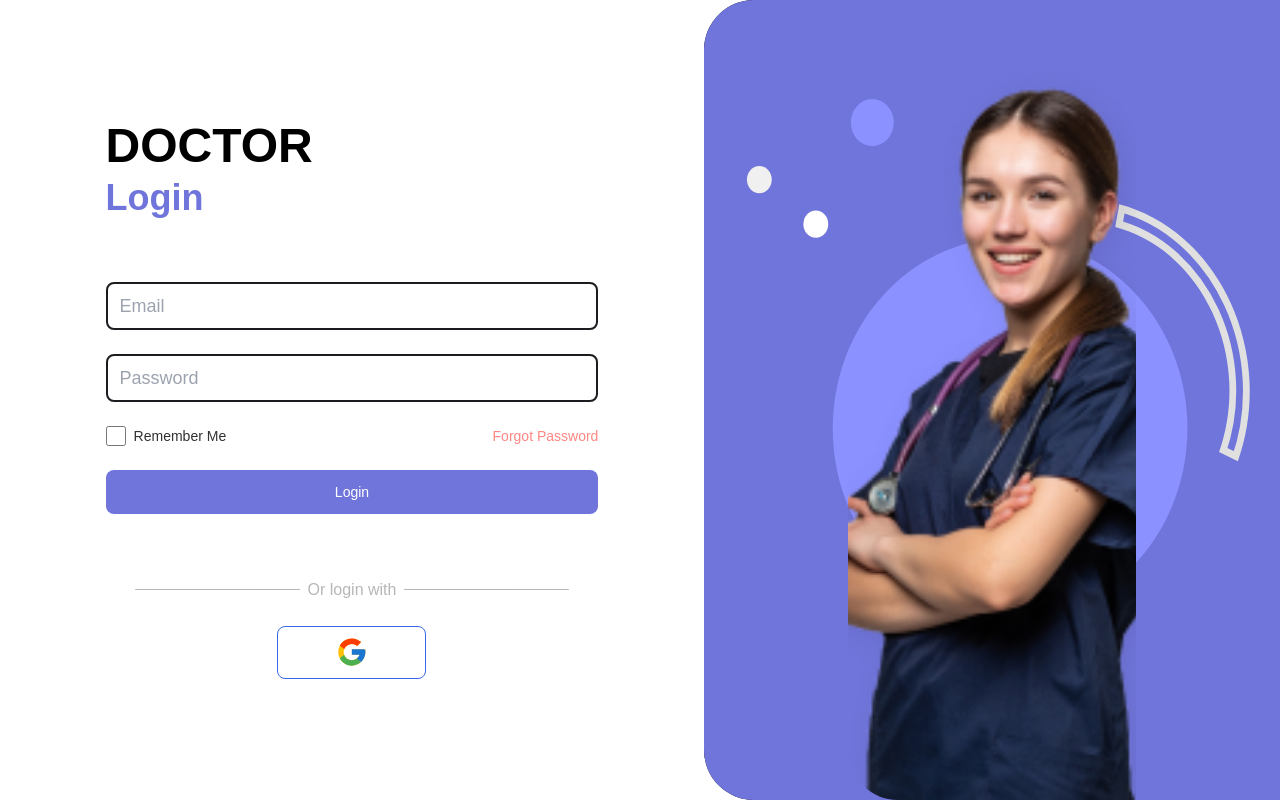
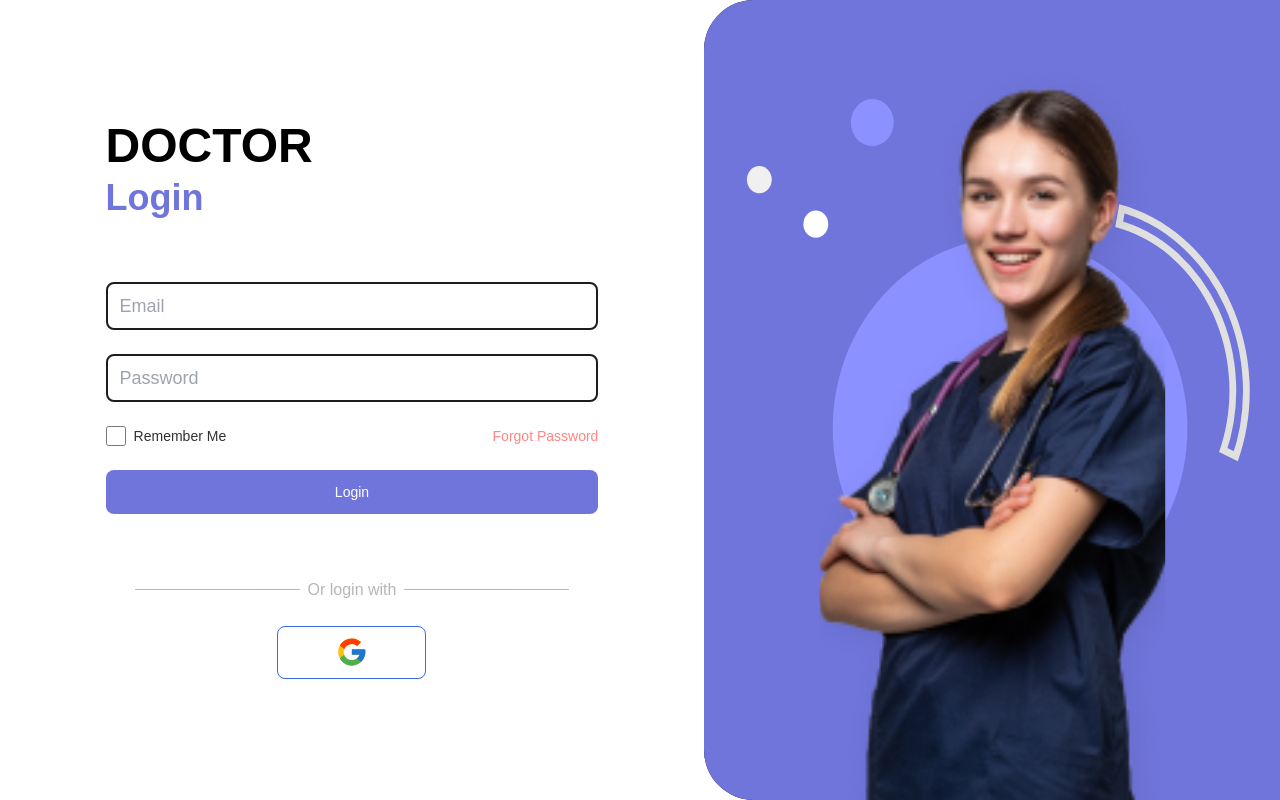
Before and after one commit to lifo-gira/ModernDoctorDashboard, a Next.js app: page /Login in a window 1280 px wide. Built offline with nearby package versions, Linux system fonts and the light colour scheme.

Commit message:
changed the login doc image size

```diff
--- a/src/app/Login/page.jsx
+++ b/src/app/Login/page.jsx
@@ -3,7 +3,6 @@ import React, { useState } from "react";
 import Image from "next/image";
 import Doc from "@/app/Assets/docbg.png";
 import { useRouter } from "next/navigation";
-
 
 const Login = () => {
   const router = useRouter();
@@ -198,12 +197,12 @@ const Login = () => {
           <Image
             src={Doc}
             alt="Doctor Image"
-               className="absolute bottom-0 left-1/2 transform -translate-x-1/2 w-[50%] h-[100%] object-cover rounded-l-[50px]"
+            className="absolute bottom-0 left-1/2 transform -translate-x-1/2 w-[60%] h-[100%] object-cover "
           />
         </div>
       </div>
     </div>
   );
-}
+};
 
-export default Login
+export default Login;
```
Lines whose indentation alone changed are shown as unchanged.
